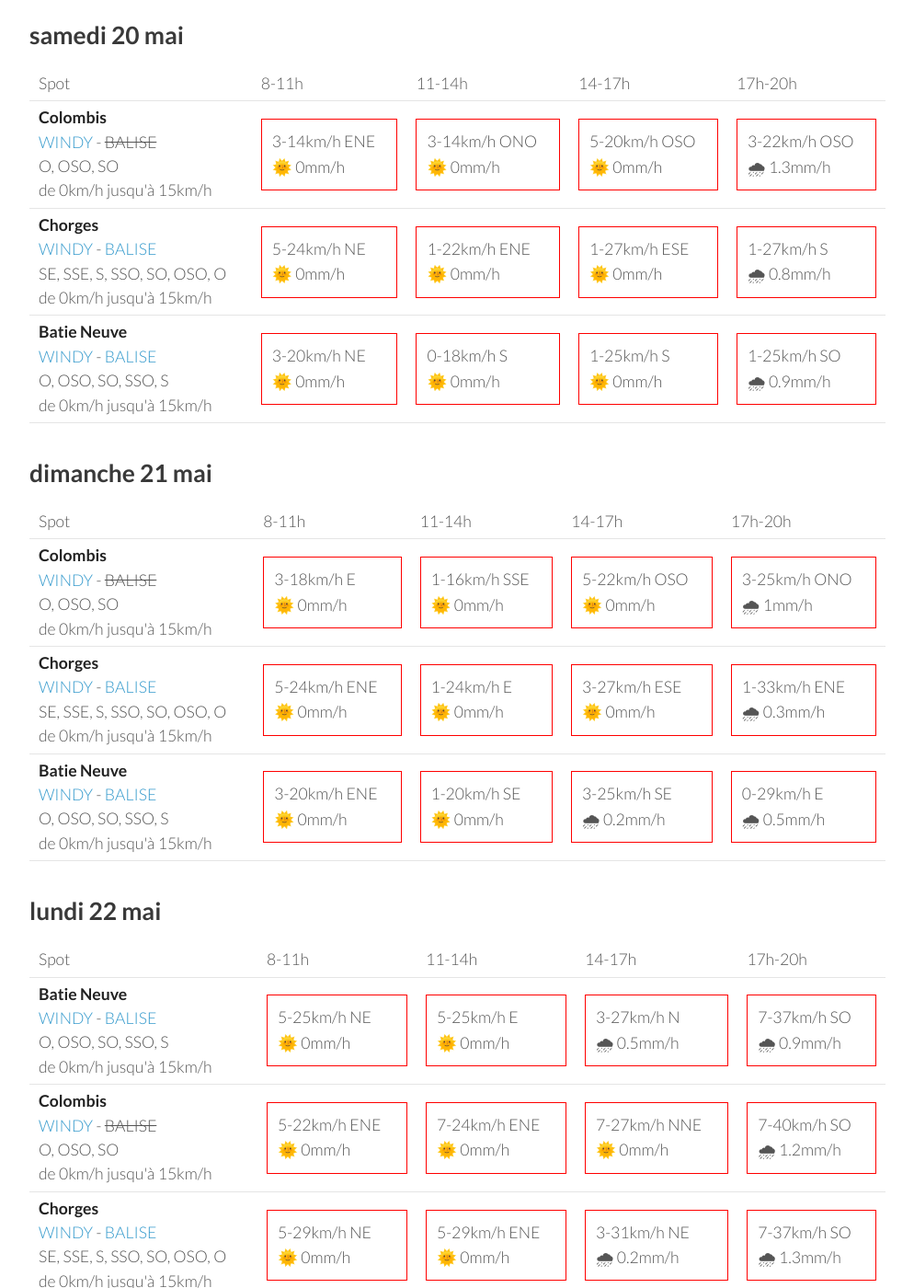
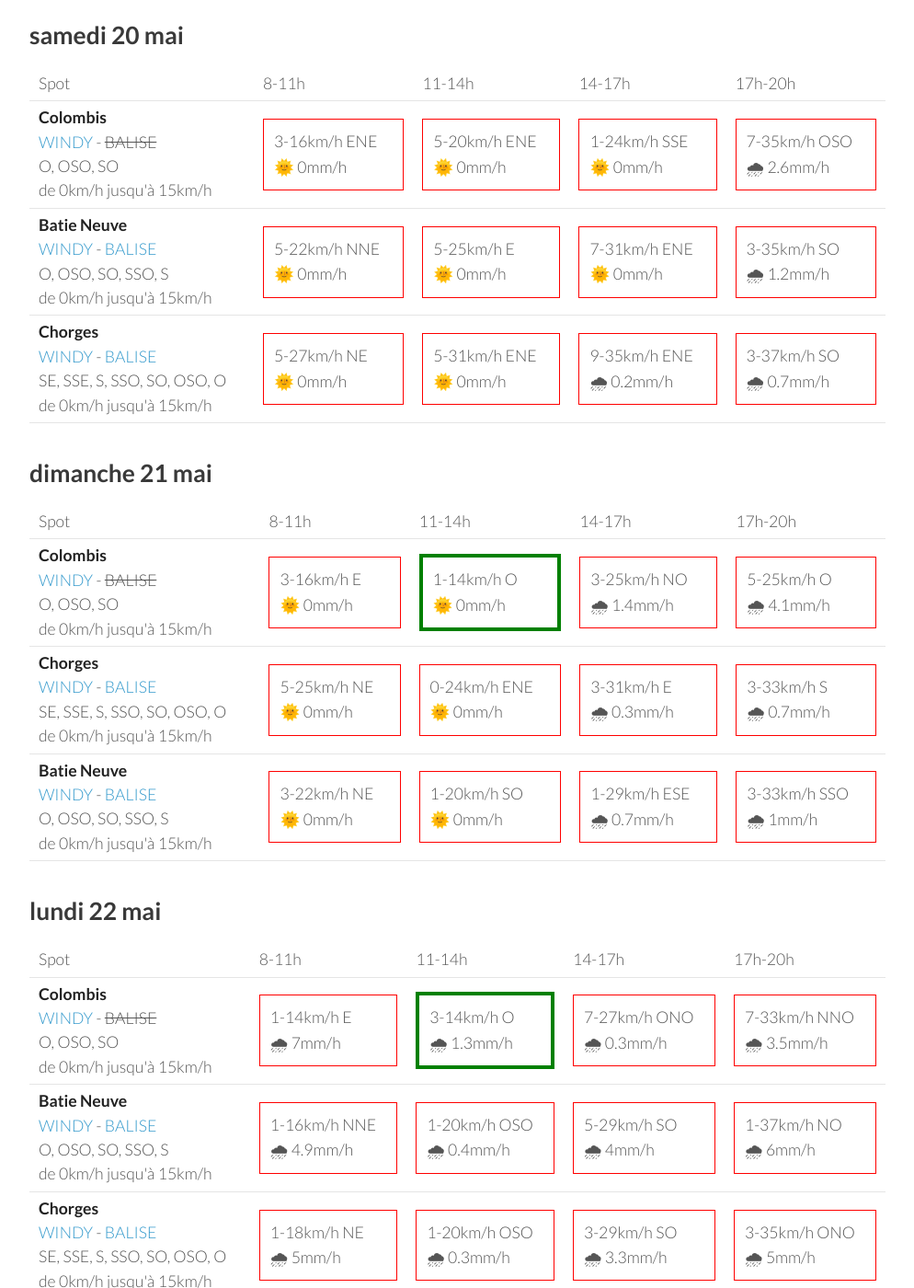
Before and after one commit to parapente-dans-le-nord/parapente-dans-le-nord.github.io, a Jekyll site: the page built from serre_poncon.markdown, in a window 1280 px wide and 1400 px high, scrolled down 1685 px. Shown: the whole window at 92% size, without its empty margins (26-1020 px from the left). Built offline with Jekyll 4.4.1, drawn with Linux system fonts in a browser that asks for light colours; some of the changed text lies outside the part shown.

Commit message:
update index.markdown

```diff
--- a/serre_poncon.markdown
+++ b/serre_poncon.markdown
@@ -25,27 +25,27 @@ page mise à jour le mercredi 17 mai 17:31
         <td><strong>Chorges</strong><br><a href="https://windy.com/44.578/6.280?44.559,6.262,10">WINDY</a> - <span class=""><a href="https://www.openwindmap.org/PP554">BALISE</a> </span><br> <span class="vent-favorable">SE, SSE, S, SSO, SO, OSO, O</span><br><span class="force-vent">de 0km/h jusqu'à 15km/h</span> </td>
 
             <td><div class="not-flyable"><p>0-0km/h NA</p><p>🌧️ 0mm/h</p></div></td>
-            <td><div class="flyable"><p>7-14km/h SO</p><p>🌞 0mm/h</p></div></td>
-            <td><div class="not-flyable"><p>11-33km/h NE</p><p>🌞 0.3mm/h</p></div></td>
-            <td><div class="not-flyable"><p>9-16km/h S</p><p>🌞 0mm/h</p></div></td>
+            <td><div class="not-flyable"><p>0-0km/h NA</p><p>🌧️ 0mm/h</p></div></td>
+            <td><div class="not-flyable"><p>0-0km/h NA</p><p>🌧️ 0mm/h</p></div></td>
+            <td><div class="not-flyable"><p>5-14km/h NO</p><p>🌞 0mm/h</p></div></td>
+
+    </tr>
+<tr>
+        <td><strong>Batie Neuve</strong><br><a href="https://windy.com/44.584/6.236?44.559,6.262,10,m:eTtagly">WINDY</a> - <span class=""><a href="https://www.openwindmap.org/PP554">BALISE</a> </span><br> <span class="vent-favorable">O, OSO, SO, SSO, S</span><br><span class="force-vent">de 0km/h jusqu'à 15km/h</span> </td>
+
+            <td><div class="not-flyable"><p>0-0km/h NA</p><p>🌧️ 0mm/h</p></div></td>
+            <td><div class="not-flyable"><p>0-0km/h NA</p><p>🌧️ 0mm/h</p></div></td>
+            <td><div class="not-flyable"><p>0-0km/h NA</p><p>🌧️ 0mm/h</p></div></td>
+            <td><div class="not-flyable"><p>20-46km/h N</p><p>🌞 0mm/h</p></div></td>
 
     </tr>
 <tr>
         <td><strong>Colombis</strong><br><a href="https://windy.com/44.494/6.216?44.559,6.262,10">WINDY</a> - <span class="no-balise"> BALISE </span><br> <span class="vent-favorable">O, OSO, SO</span><br><span class="force-vent">de 0km/h jusqu'à 15km/h</span> </td>
 
             <td><div class="not-flyable"><p>0-0km/h NA</p><p>🌧️ 0mm/h</p></div></td>
-            <td><div class="not-flyable"><p>5-25km/h NNO</p><p>🌞 0mm/h</p></div></td>
-            <td><div class="not-flyable"><p>7-25km/h NNE</p><p>🌞 0mm/h</p></div></td>
-            <td><div class="not-flyable"><p>16-38km/h NNO</p><p>🌞 0mm/h</p></div></td>
-
-    </tr>
-<tr>
-        <td><strong>Batie Neuve</strong><br><a href="https://windy.com/44.584/6.236?44.559,6.262,10,m:eTtagly">WINDY</a> - <span class=""><a href="https://www.openwindmap.org/PP554">BALISE</a> </span><br> <span class="vent-favorable">O, OSO, SO, SSO, S</span><br><span class="force-vent">de 0km/h jusqu'à 15km/h</span> </td>
-
             <td><div class="not-flyable"><p>0-0km/h NA</p><p>🌧️ 0mm/h</p></div></td>
-            <td><div class="not-flyable"><p>7-22km/h NNO</p><p>🌞 0mm/h</p></div></td>
-            <td><div class="not-flyable"><p>12-35km/h N</p><p>🌞 0.7mm/h</p></div></td>
-            <td><div class="not-flyable"><p>22-48km/h N</p><p>🌞 0mm/h</p></div></td>
+            <td><div class="not-flyable"><p>0-0km/h NA</p><p>🌧️ 0mm/h</p></div></td>
+            <td><div class="not-flyable"><p>18-44km/h NNO</p><p>🌞 0mm/h</p></div></td>
 
     </tr>
 
@@ -68,29 +68,29 @@ page mise à jour le mercredi 17 mai 17:31
         <td><strong>Batie Neuve</strong><br><a href="https://windy.com/44.584/6.236?44.559,6.262,10,m:eTtagly">WINDY</a> - <span class=""><a href="https://www.openwindmap.org/PP554">BALISE</a> </span><br> <span class="vent-favorable">O, OSO, SO, SSO, S</span><br><span class="force-vent">de 0km/h jusqu'à 15km/h</span> </td>
 
             <td><div class="not-flyable"><p>1-5km/h ENE</p><p>🌞 0mm/h</p></div></td>
-            <td><div class="not-flyable"><p>5-18km/h O</p><p>🌞 0mm/h</p></div></td>
-            <td><div class="not-flyable"><p>5-20km/h NO</p><p>🌞 0mm/h</p></div></td>
-            <td><div class="not-flyable"><p>9-25km/h NNO</p><p>🌧 2.9mm/h</p></div></td>
+            <td><div class="not-flyable"><p>5-16km/h OSO</p><p>🌞 0mm/h</p></div></td>
+            <td><div class="not-flyable"><p>11-31km/h NNO</p><p>🌧 0.5mm/h</p></div></td>
+            <td><div class="not-flyable"><p>14-29km/h N</p><p>🌧 6mm/h</p></div></td>
 
 
     </tr>
 <tr>
         <td><strong>Colombis</strong><br><a href="https://windy.com/44.494/6.216?44.559,6.262,10">WINDY</a> - <span class="no-balise"> BALISE </span><br> <span class="vent-favorable">O, OSO, SO</span><br><span class="force-vent">de 0km/h jusqu'à 15km/h</span> </td>
 
-            <td><div class="not-flyable"><p>11-24km/h ENE</p><p>🌞 0mm/h</p></div></td>
-            <td><div class="not-flyable"><p>5-18km/h S</p><p>🌞 0mm/h</p></div></td>
-            <td><div class="not-flyable"><p>11-22km/h SSO</p><p>🌞 0mm/h</p></div></td>
-            <td><div class="not-flyable"><p>11-29km/h OSO</p><p>🌧 0.3mm/h</p></div></td>
+            <td><div class="not-flyable"><p>7-14km/h NE</p><p>🌞 0mm/h</p></div></td>
+            <td><div class="not-flyable"><p>5-14km/h SSE</p><p>🌞 0mm/h</p></div></td>
+            <td><div class="not-flyable"><p>9-24km/h SO</p><p>🌞 0mm/h</p></div></td>
+            <td><div class="not-flyable"><p>3-12km/h SSO</p><p>🌧 6mm/h</p></div></td>
 
 
     </tr>
 <tr>
         <td><strong>Chorges</strong><br><a href="https://windy.com/44.578/6.280?44.559,6.262,10">WINDY</a> - <span class=""><a href="https://www.openwindmap.org/PP554">BALISE</a> </span><br> <span class="vent-favorable">SE, SSE, S, SSO, SO, OSO, O</span><br><span class="force-vent">de 0km/h jusqu'à 15km/h</span> </td>
 
-            <td><div class="not-flyable"><p>1-1km/h NO</p><p>🌞 0mm/h</p></div></td>
-            <td><div class="not-flyable"><p>9-20km/h OSO</p><p>🌞 0mm/h</p></div></td>
-            <td><div class="not-flyable"><p>5-24km/h NO</p><p>🌞 0mm/h</p></div></td>
-            <td><div class="not-flyable"><p>7-22km/h SO</p><p>🌧 1.7mm/h</p></div></td>
+            <td><div class="not-flyable"><p>1-1km/h E</p><p>🌞 0mm/h</p></div></td>
+            <td><div class="not-flyable"><p>7-16km/h OSO</p><p>🌞 0mm/h</p></div></td>
+            <td><div class="not-flyable"><p>7-27km/h NO</p><p>🌧 1.3mm/h</p></div></td>
+            <td><div class="not-flyable"><p>9-20km/h NNO</p><p>🌧 8mm/h</p></div></td>
 
 
     </tr>
@@ -113,30 +113,30 @@ page mise à jour le mercredi 17 mai 17:31
 <tr>
         <td><strong>Colombis</strong><br><a href="https://windy.com/44.494/6.216?44.559,6.262,10">WINDY</a> - <span class="no-balise"> BALISE </span><br> <span class="vent-favorable">O, OSO, SO</span><br><span class="force-vent">de 0km/h jusqu'à 15km/h</span> </td>
 
-            <td><div class="not-flyable"><p>1-11km/h NNE</p><p>🌞 0mm/h</p></div></td>
-            <td><div class="not-flyable"><p>3-16km/h NNE</p><p>🌞 0mm/h</p></div></td>
-            <td><div class="not-flyable"><p>3-18km/h NE</p><p>🌧 0.2mm/h</p></div></td>
-            <td><div class="not-flyable"><p>9-31km/h O</p><p>🌞 0mm/h</p></div></td>
+            <td><div class="not-flyable"><p>14-35km/h ENE</p><p>🌞 0mm/h</p></div></td>
+            <td><div class="flyable"><p>1-14km/h SO</p><p>🌞 0mm/h</p></div></td>
+            <td><div class="not-flyable"><p>7-24km/h ONO</p><p>🌧 1.1mm/h</p></div></td>
+            <td><div class="not-flyable"><p>3-24km/h O</p><p>🌧 0.3mm/h</p></div></td>
 
 
     </tr>
 <tr>
         <td><strong>Batie Neuve</strong><br><a href="https://windy.com/44.584/6.236?44.559,6.262,10,m:eTtagly">WINDY</a> - <span class=""><a href="https://www.openwindmap.org/PP554">BALISE</a> </span><br> <span class="vent-favorable">O, OSO, SO, SSO, S</span><br><span class="force-vent">de 0km/h jusqu'à 15km/h</span> </td>
 
-            <td><div class="not-flyable"><p>3-18km/h NNE</p><p>🌞 0mm/h</p></div></td>
-            <td><div class="not-flyable"><p>3-24km/h E</p><p>🌞 0mm/h</p></div></td>
-            <td><div class="not-flyable"><p>3-24km/h SE</p><p>🌧 0.3mm/h</p></div></td>
-            <td><div class="not-flyable"><p>5-27km/h O</p><p>🌧 0.4mm/h</p></div></td>
+            <td><div class="not-flyable"><p>1-5km/h NNE</p><p>🌞 0mm/h</p></div></td>
+            <td><div class="not-flyable"><p>1-24km/h S</p><p>🌞 0mm/h</p></div></td>
+            <td><div class="not-flyable"><p>3-27km/h O</p><p>🌧 2.2mm/h</p></div></td>
+            <td><div class="not-flyable"><p>3-25km/h SO</p><p>🌧 4.6mm/h</p></div></td>
 
 
     </tr>
 <tr>
         <td><strong>Chorges</strong><br><a href="https://windy.com/44.578/6.280?44.559,6.262,10">WINDY</a> - <span class=""><a href="https://www.openwindmap.org/PP554">BALISE</a> </span><br> <span class="vent-favorable">SE, SSE, S, SSO, SO, OSO, O</span><br><span class="force-vent">de 0km/h jusqu'à 15km/h</span> </td>
 
-            <td><div class="not-flyable"><p>5-22km/h NNE</p><p>🌞 0mm/h</p></div></td>
-            <td><div class="not-flyable"><p>5-27km/h ENE</p><p>🌞 0mm/h</p></div></td>
-            <td><div class="not-flyable"><p>3-27km/h E</p><p>🌧 0.3mm/h</p></div></td>
-            <td><div class="not-flyable"><p>3-31km/h O</p><p>🌧 0.2mm/h</p></div></td>
+            <td><div class="not-flyable"><p>1-3km/h NNE</p><p>🌞 0mm/h</p></div></td>
+            <td><div class="not-flyable"><p>1-25km/h ESE</p><p>🌞 0mm/h</p></div></td>
+            <td><div class="not-flyable"><p>3-27km/h OSO</p><p>🌧 1.5mm/h</p></div></td>
+            <td><div class="not-flyable"><p>1-25km/h SO</p><p>🌧 3.7mm/h</p></div></td>
 
 
     </tr>
@@ -159,30 +159,30 @@ page mise à jour le mercredi 17 mai 17:31
 <tr>
         <td><strong>Colombis</strong><br><a href="https://windy.com/44.494/6.216?44.559,6.262,10">WINDY</a> - <span class="no-balise"> BALISE </span><br> <span class="vent-favorable">O, OSO, SO</span><br><span class="force-vent">de 0km/h jusqu'à 15km/h</span> </td>
 
-            <td><div class="not-flyable"><p>3-14km/h ENE</p><p>🌞 0mm/h</p></div></td>
-            <td><div class="not-flyable"><p>3-14km/h ONO</p><p>🌞 0mm/h</p></div></td>
-            <td><div class="not-flyable"><p>5-20km/h OSO</p><p>🌞 0mm/h</p></div></td>
-            <td><div class="not-flyable"><p>3-22km/h OSO</p><p>🌧 1.3mm/h</p></div></td>
+            <td><div class="not-flyable"><p>3-16km/h ENE</p><p>🌞 0mm/h</p></div></td>
+            <td><div class="not-flyable"><p>5-20km/h ENE</p><p>🌞 0mm/h</p></div></td>
+            <td><div class="not-flyable"><p>1-24km/h SSE</p><p>🌞 0mm/h</p></div></td>
+            <td><div class="not-flyable"><p>7-35km/h OSO</p><p>🌧 2.6mm/h</p></div></td>
+
+
+    </tr>
+<tr>
+        <td><strong>Batie Neuve</strong><br><a href="https://windy.com/44.584/6.236?44.559,6.262,10,m:eTtagly">WINDY</a> - <span class=""><a href="https://www.openwindmap.org/PP554">BALISE</a> </span><br> <span class="vent-favorable">O, OSO, SO, SSO, S</span><br><span class="force-vent">de 0km/h jusqu'à 15km/h</span> </td>
+
+            <td><div class="not-flyable"><p>5-22km/h NNE</p><p>🌞 0mm/h</p></div></td>
+            <td><div class="not-flyable"><p>5-25km/h E</p><p>🌞 0mm/h</p></div></td>
+            <td><div class="not-flyable"><p>7-31km/h ENE</p><p>🌞 0mm/h</p></div></td>
+            <td><div class="not-flyable"><p>3-35km/h SO</p><p>🌧 1.2mm/h</p></div></td>
 
 
     </tr>
 <tr>
         <td><strong>Chorges</strong><br><a href="https://windy.com/44.578/6.280?44.559,6.262,10">WINDY</a> - <span class=""><a href="https://www.openwindmap.org/PP554">BALISE</a> </span><br> <span class="vent-favorable">SE, SSE, S, SSO, SO, OSO, O</span><br><span class="force-vent">de 0km/h jusqu'à 15km/h</span> </td>
 
-            <td><div class="not-flyable"><p>5-24km/h NE</p><p>🌞 0mm/h</p></div></td>
-            <td><div class="not-flyable"><p>1-22km/h ENE</p><p>🌞 0mm/h</p></div></td>
-            <td><div class="not-flyable"><p>1-27km/h ESE</p><p>🌞 0mm/h</p></div></td>
-            <td><div class="not-flyable"><p>1-27km/h S</p><p>🌧 0.8mm/h</p></div></td>
-
-
-    </tr>
-<tr>
-        <td><strong>Batie Neuve</strong><br><a href="https://windy.com/44.584/6.236?44.559,6.262,10,m:eTtagly">WINDY</a> - <span class=""><a href="https://www.openwindmap.org/PP554">BALISE</a> </span><br> <span class="vent-favorable">O, OSO, SO, SSO, S</span><br><span class="force-vent">de 0km/h jusqu'à 15km/h</span> </td>
-
-            <td><div class="not-flyable"><p>3-20km/h NE</p><p>🌞 0mm/h</p></div></td>
-            <td><div class="not-flyable"><p>0-18km/h S</p><p>🌞 0mm/h</p></div></td>
-            <td><div class="not-flyable"><p>1-25km/h S</p><p>🌞 0mm/h</p></div></td>
-            <td><div class="not-flyable"><p>1-25km/h SO</p><p>🌧 0.9mm/h</p></div></td>
+            <td><div class="not-flyable"><p>5-27km/h NE</p><p>🌞 0mm/h</p></div></td>
+            <td><div class="not-flyable"><p>5-31km/h ENE</p><p>🌞 0mm/h</p></div></td>
+            <td><div class="not-flyable"><p>9-35km/h ENE</p><p>🌧 0.2mm/h</p></div></td>
+            <td><div class="not-flyable"><p>3-37km/h SO</p><p>🌧 0.7mm/h</p></div></td>
 
 
     </tr>
@@ -205,30 +205,30 @@ page mise à jour le mercredi 17 mai 17:31
 <tr>
         <td><strong>Colombis</strong><br><a href="https://windy.com/44.494/6.216?44.559,6.262,10">WINDY</a> - <span class="no-balise"> BALISE </span><br> <span class="vent-favorable">O, OSO, SO</span><br><span class="force-vent">de 0km/h jusqu'à 15km/h</span> </td>
 
-            <td><div class="not-flyable"><p>3-18km/h E</p><p>🌞 0mm/h</p></div></td>
-            <td><div class="not-flyable"><p>1-16km/h SSE</p><p>🌞 0mm/h</p></div></td>
-            <td><div class="not-flyable"><p>5-22km/h OSO</p><p>🌞 0mm/h</p></div></td>
-            <td><div class="not-flyable"><p>3-25km/h ONO</p><p>🌧 1mm/h</p></div></td>
+            <td><div class="not-flyable"><p>3-16km/h E</p><p>🌞 0mm/h</p></div></td>
+            <td><div class="flyable"><p>1-14km/h O</p><p>🌞 0mm/h</p></div></td>
+            <td><div class="not-flyable"><p>3-25km/h NO</p><p>🌧 1.4mm/h</p></div></td>
+            <td><div class="not-flyable"><p>5-25km/h O</p><p>🌧 4.1mm/h</p></div></td>
 
 
     </tr>
 <tr>
         <td><strong>Chorges</strong><br><a href="https://windy.com/44.578/6.280?44.559,6.262,10">WINDY</a> - <span class=""><a href="https://www.openwindmap.org/PP554">BALISE</a> </span><br> <span class="vent-favorable">SE, SSE, S, SSO, SO, OSO, O</span><br><span class="force-vent">de 0km/h jusqu'à 15km/h</span> </td>
 
-            <td><div class="not-flyable"><p>5-24km/h ENE</p><p>🌞 0mm/h</p></div></td>
-            <td><div class="not-flyable"><p>1-24km/h E</p><p>🌞 0mm/h</p></div></td>
-            <td><div class="not-flyable"><p>3-27km/h ESE</p><p>🌞 0mm/h</p></div></td>
-            <td><div class="not-flyable"><p>1-33km/h ENE</p><p>🌧 0.3mm/h</p></div></td>
+            <td><div class="not-flyable"><p>5-25km/h NE</p><p>🌞 0mm/h</p></div></td>
+            <td><div class="not-flyable"><p>0-24km/h ENE</p><p>🌞 0mm/h</p></div></td>
+            <td><div class="not-flyable"><p>3-31km/h E</p><p>🌧 0.3mm/h</p></div></td>
+            <td><div class="not-flyable"><p>3-33km/h S</p><p>🌧 0.7mm/h</p></div></td>
 
 
     </tr>
 <tr>
         <td><strong>Batie Neuve</strong><br><a href="https://windy.com/44.584/6.236?44.559,6.262,10,m:eTtagly">WINDY</a> - <span class=""><a href="https://www.openwindmap.org/PP554">BALISE</a> </span><br> <span class="vent-favorable">O, OSO, SO, SSO, S</span><br><span class="force-vent">de 0km/h jusqu'à 15km/h</span> </td>
 
-            <td><div class="not-flyable"><p>3-20km/h ENE</p><p>🌞 0mm/h</p></div></td>
-            <td><div class="not-flyable"><p>1-20km/h SE</p><p>🌞 0mm/h</p></div></td>
-            <td><div class="not-flyable"><p>3-25km/h SE</p><p>🌧 0.2mm/h</p></div></td>
-            <td><div class="not-flyable"><p>0-29km/h E</p><p>🌧 0.5mm/h</p></div></td>
+            <td><div class="not-flyable"><p>3-22km/h NE</p><p>🌞 0mm/h</p></div></td>
+            <td><div class="not-flyable"><p>1-20km/h SO</p><p>🌞 0mm/h</p></div></td>
+            <td><div class="not-flyable"><p>1-29km/h ESE</p><p>🌧 0.7mm/h</p></div></td>
+            <td><div class="not-flyable"><p>3-33km/h SSO</p><p>🌧 1mm/h</p></div></td>
 
 
     </tr>
@@ -249,32 +249,32 @@ page mise à jour le mercredi 17 mai 17:31
       <td>17h-20h</td>
     </tr>
 <tr>
-        <td><strong>Batie Neuve</strong><br><a href="https://windy.com/44.584/6.236?44.559,6.262,10,m:eTtagly">WINDY</a> - <span class=""><a href="https://www.openwindmap.org/PP554">BALISE</a> </span><br> <span class="vent-favorable">O, OSO, SO, SSO, S</span><br><span class="force-vent">de 0km/h jusqu'à 15km/h</span> </td>
+        <td><strong>Colombis</strong><br><a href="https://windy.com/44.494/6.216?44.559,6.262,10">WINDY</a> - <span class="no-balise"> BALISE </span><br> <span class="vent-favorable">O, OSO, SO</span><br><span class="force-vent">de 0km/h jusqu'à 15km/h</span> </td>
 
-            <td><div class="not-flyable"><p>5-25km/h NE</p><p>🌞 0mm/h</p></div></td>
-            <td><div class="not-flyable"><p>5-25km/h E</p><p>🌞 0mm/h</p></div></td>
-            <td><div class="not-flyable"><p>3-27km/h N</p><p>🌧 0.5mm/h</p></div></td>
-            <td><div class="not-flyable"><p>7-37km/h SO</p><p>🌧 0.9mm/h</p></div></td>
+            <td><div class="not-flyable"><p>1-14km/h E</p><p>🌧 7mm/h</p></div></td>
+            <td><div class="flyable"><p>3-14km/h O</p><p>🌧 1.3mm/h</p></div></td>
+            <td><div class="not-flyable"><p>7-27km/h ONO</p><p>🌧 0.3mm/h</p></div></td>
+            <td><div class="not-flyable"><p>7-33km/h NNO</p><p>🌧 3.5mm/h</p></div></td>
 
 
     </tr>
 <tr>
-        <td><strong>Colombis</strong><br><a href="https://windy.com/44.494/6.216?44.559,6.262,10">WINDY</a> - <span class="no-balise"> BALISE </span><br> <span class="vent-favorable">O, OSO, SO</span><br><span class="force-vent">de 0km/h jusqu'à 15km/h</span> </td>
+        <td><strong>Batie Neuve</strong><br><a href="https://windy.com/44.584/6.236?44.559,6.262,10,m:eTtagly">WINDY</a> - <span class=""><a href="https://www.openwindmap.org/PP554">BALISE</a> </span><br> <span class="vent-favorable">O, OSO, SO, SSO, S</span><br><span class="force-vent">de 0km/h jusqu'à 15km/h</span> </td>
 
-            <td><div class="not-flyable"><p>5-22km/h ENE</p><p>🌞 0mm/h</p></div></td>
-            <td><div class="not-flyable"><p>7-24km/h ENE</p><p>🌞 0mm/h</p></div></td>
-            <td><div class="not-flyable"><p>7-27km/h NNE</p><p>🌞 0mm/h</p></div></td>
-            <td><div class="not-flyable"><p>7-40km/h SO</p><p>🌧 1.2mm/h</p></div></td>
+            <td><div class="not-flyable"><p>1-16km/h NNE</p><p>🌧 4.9mm/h</p></div></td>
+            <td><div class="not-flyable"><p>1-20km/h OSO</p><p>🌧 0.4mm/h</p></div></td>
+            <td><div class="not-flyable"><p>5-29km/h SO</p><p>🌧 4mm/h</p></div></td>
+            <td><div class="not-flyable"><p>1-37km/h NO</p><p>🌧 6mm/h</p></div></td>
 
 
     </tr>
 <tr>
         <td><strong>Chorges</strong><br><a href="https://windy.com/44.578/6.280?44.559,6.262,10">WINDY</a> - <span class=""><a href="https://www.openwindmap.org/PP554">BALISE</a> </span><br> <span class="vent-favorable">SE, SSE, S, SSO, SO, OSO, O</span><br><span class="force-vent">de 0km/h jusqu'à 15km/h</span> </td>
 
-            <td><div class="not-flyable"><p>5-29km/h NE</p><p>🌞 0mm/h</p></div></td>
-            <td><div class="not-flyable"><p>5-29km/h ENE</p><p>🌞 0mm/h</p></div></td>
-            <td><div class="not-flyable"><p>3-31km/h NE</p><p>🌧 0.2mm/h</p></div></td>
-            <td><div class="not-flyable"><p>7-37km/h SO</p><p>🌧 1.3mm/h</p></div></td>
+            <td><div class="not-flyable"><p>1-18km/h NE</p><p>🌧 5mm/h</p></div></td>
+            <td><div class="not-flyable"><p>1-20km/h OSO</p><p>🌧 0.3mm/h</p></div></td>
+            <td><div class="not-flyable"><p>3-29km/h SO</p><p>🌧 3.3mm/h</p></div></td>
+            <td><div class="not-flyable"><p>3-35km/h ONO</p><p>🌧 5mm/h</p></div></td>
 
 
     </tr>
```
Also changed, not shown: other parts of serre_poncon.markdown (+1 -1 lines).
